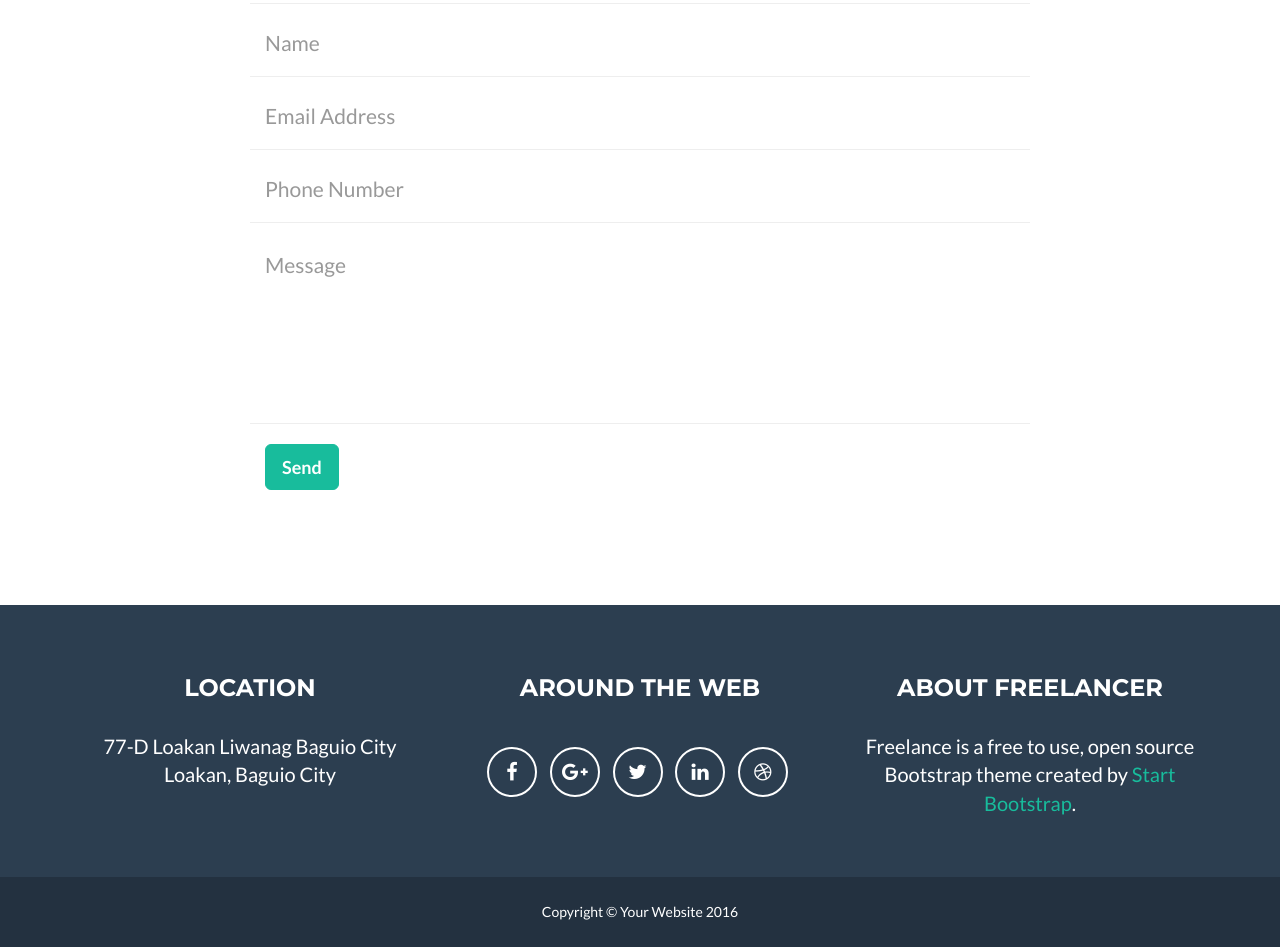
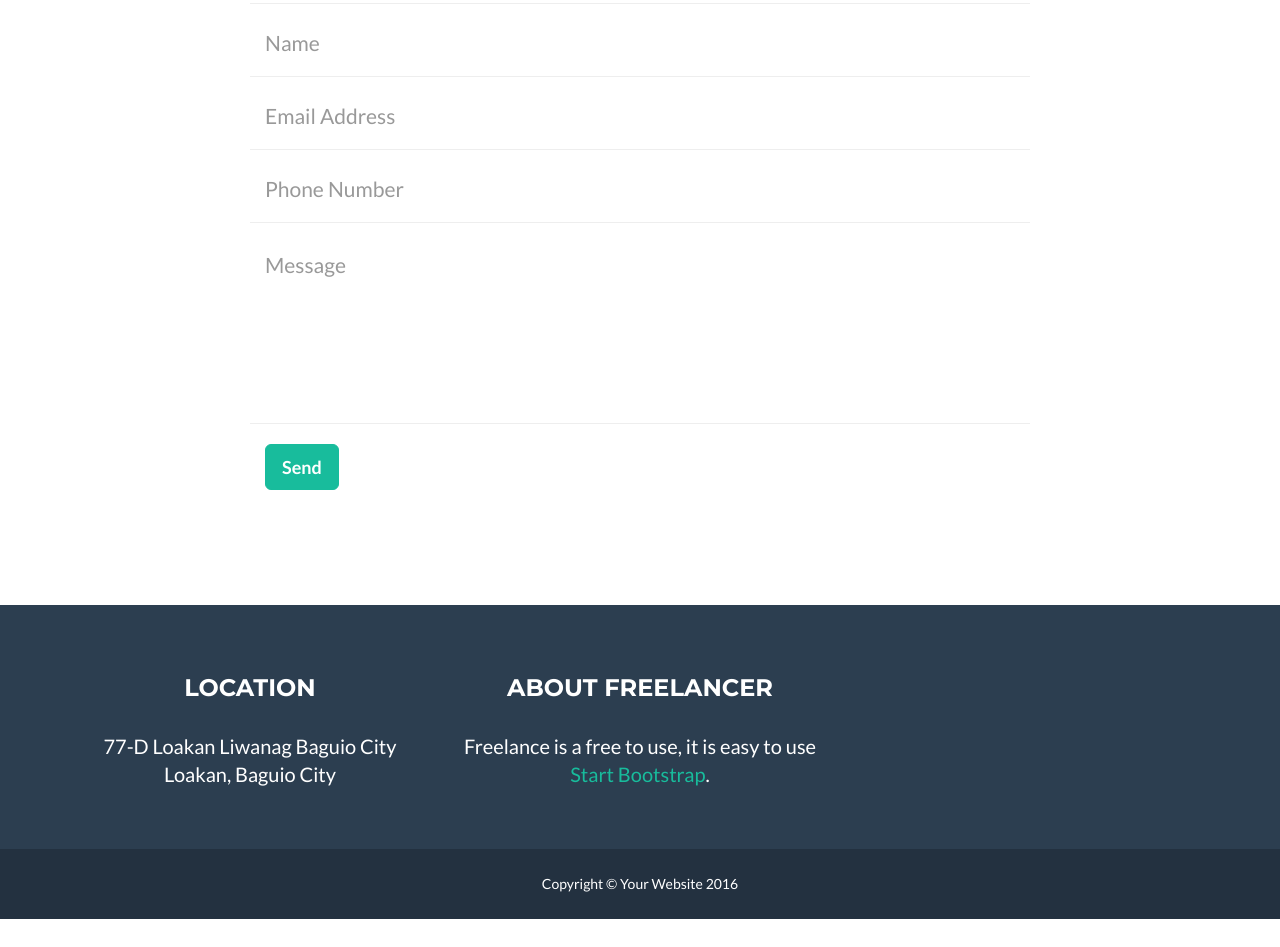
Before and after one commit to RavenParaan/RavenParaan.github.io, a website: page index.html in a window 1280 px wide. Shown: the part 2367-3314 px from the top of the page. After the commit the page ends 3286 px from the top, so only its background shows below. Drawn offline with nearby package versions, Linux system fonts and the light colour scheme.

Commit message:
Update index.html

```diff
--- a/index.html
+++ b/index.html
@@ -244,29 +244,10 @@
                         <p>77-D Loakan Liwanag Baguio City
                             <br>Loakan, Baguio City</p>
                     </div>
-                    <div class="footer-col col-md-4">
-                        <h3>Around the Web</h3>
-                        <ul class="list-inline">
-                            <li>
-                                <a href="#" class="btn-social btn-outline"><i class="fa fa-fw fa-facebook"></i></a>
-                            </li>
-                            <li>
-                                <a href="#" class="btn-social btn-outline"><i class="fa fa-fw fa-google-plus"></i></a>
-                            </li>
-                            <li>
-                                <a href="#" class="btn-social btn-outline"><i class="fa fa-fw fa-twitter"></i></a>
-                            </li>
-                            <li>
-                                <a href="#" class="btn-social btn-outline"><i class="fa fa-fw fa-linkedin"></i></a>
-                            </li>
-                            <li>
-                                <a href="#" class="btn-social btn-outline"><i class="fa fa-fw fa-dribbble"></i></a>
-                            </li>
-                        </ul>
-                    </div>
+
                     <div class="footer-col col-md-4">
                         <h3>About Freelancer</h3>
-                        <p>Freelance is a free to use, open source Bootstrap theme created by <a href="http://startbootstrap.com">Start Bootstrap</a>.</p>
+                        <p>Freelance is a free to use, it is easy to use <a href="http://startbootstrap.com">Start Bootstrap</a>.</p>
                     </div>
                 </div>
             </div>
```
